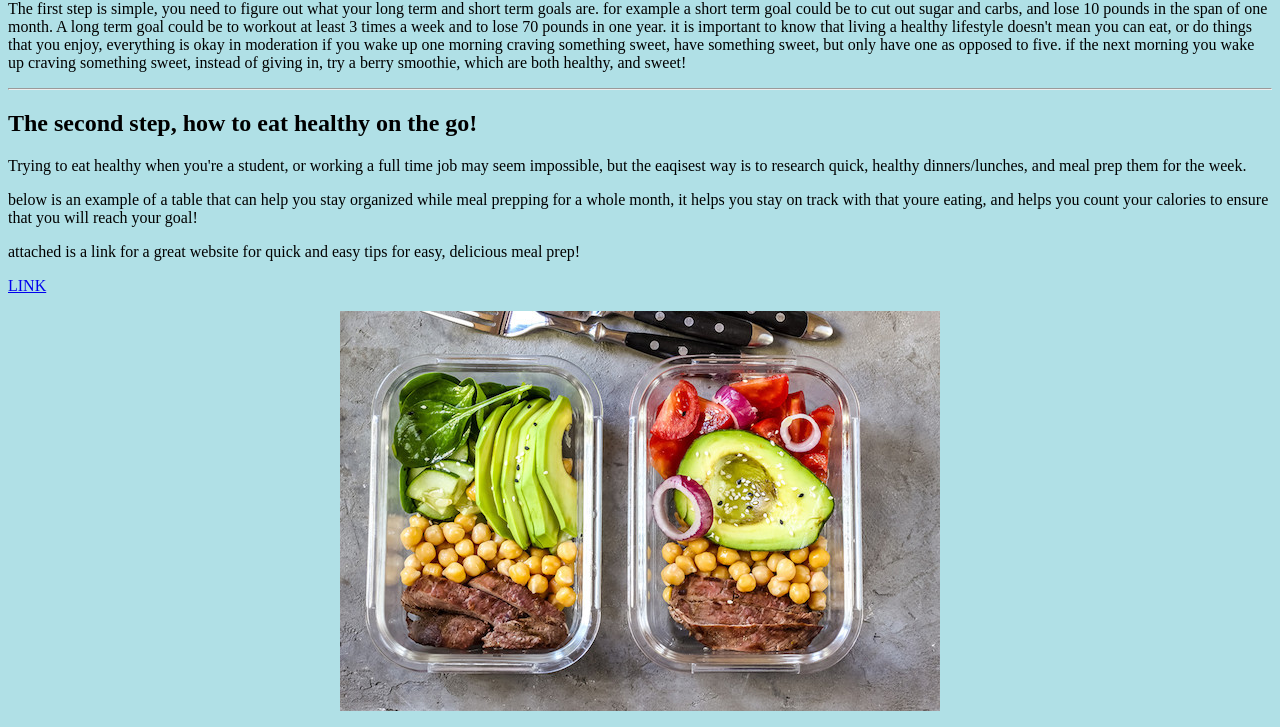
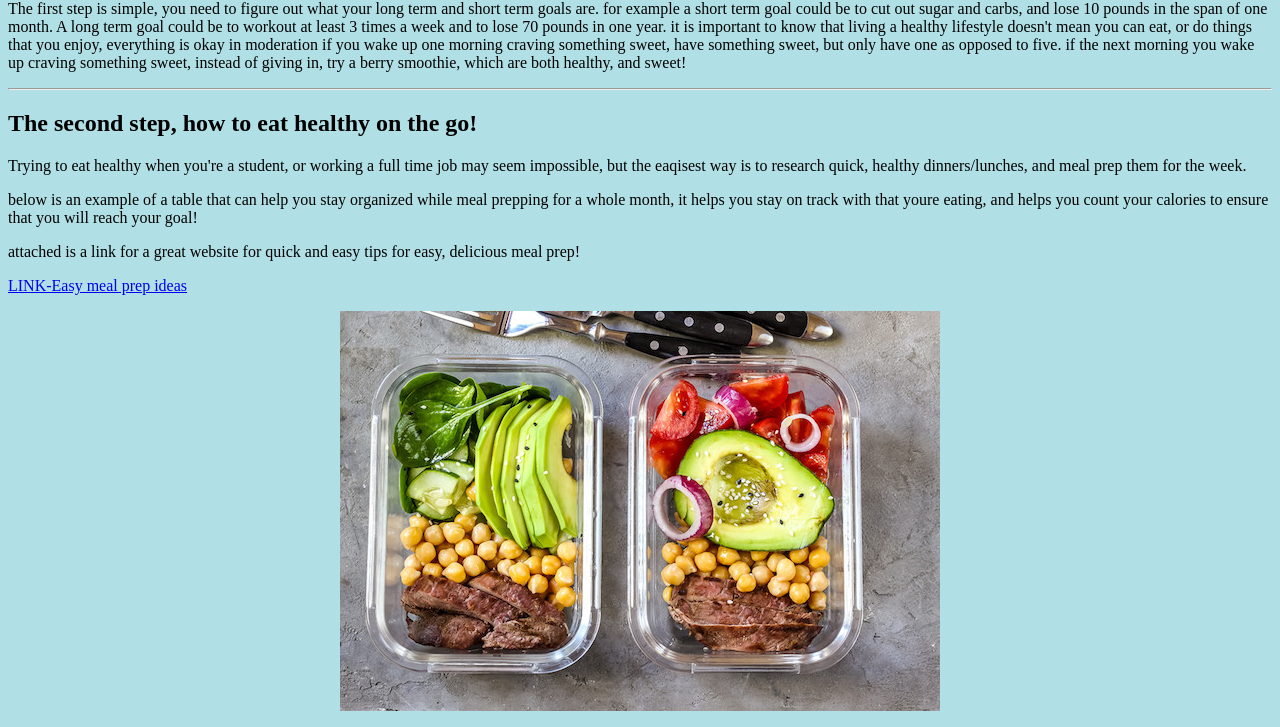
Before and after one commit to eal71476/eal71476.github.io, a plain HTML site: page index.html in a window 1280 px wide. Shown: the part 66-793 px from the top of the page. Drawn offline with Linux system fonts and the light colour scheme.

Commit message:
Update index.html

```diff
--- a/index.html
+++ b/index.html
@@ -33,7 +33,7 @@
 </tr>
 <p> below is an example of a table that can help you stay organized while meal prepping for a whole month, it helps you stay on track with that youre eating, and helps you count your calories to ensure that you will reach your goal! </p>
 <p> attached is a link for a great website for quick and easy tips for easy, delicious meal prep! </p>
-	<a href="https://sweetpeasandsaffron.com/how-to-meal-prep/"><p>LINK</p></a>
+	<a href="https://sweetpeasandsaffron.com/how-to-meal-prep/"><p>LINK-Easy meal prep ideas</p></a>
 	<center><img src="food.jpg" alt="food prep image"><p>this is meal prep</p></center>
 	<br>
 
```
